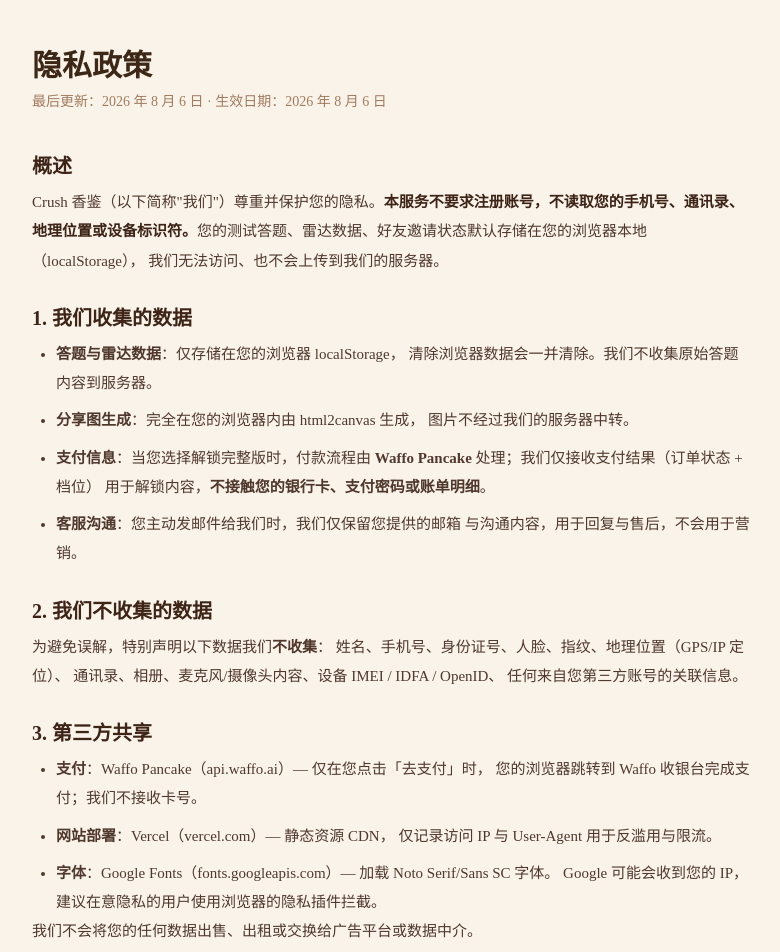
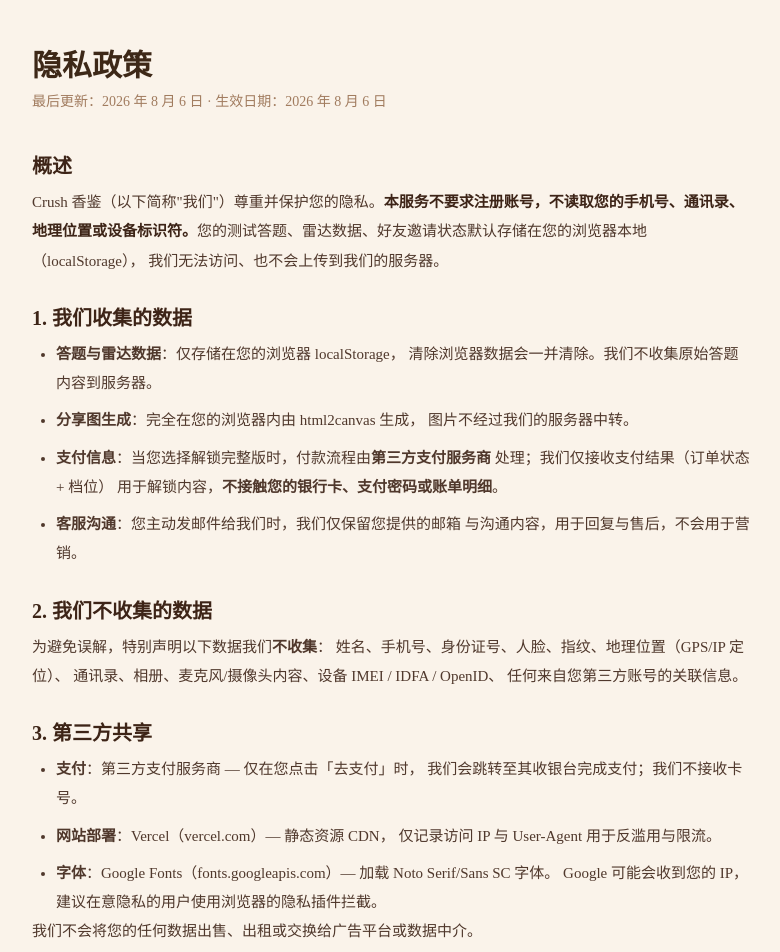
Before and after one commit to Ici17/Crush-Xiangjian, a Next.js app: page /privacy in a window 1280 px wide. Shown: the top 952 px of the page, without its empty margins (248-1028 px from the left). Built offline with nearby package versions, Linux system fonts and the light colour scheme.

Commit message:
sync: app/privacy/page.tsx

```diff
--- a/app/privacy/page.tsx
+++ b/app/privacy/page.tsx
@@ -4,7 +4,7 @@ import Link from "next/link";
 export const metadata: Metadata = {
   title: "隐私政策 | Crush香鉴",
   description:
-    "Crush香鉴 隐私政策。我们不收集账号、不读取手机号，答题与雷达数据存储在您的设备本地，支付由 Waffo 处理。",
+    "Crush香鉴 隐私政策。我们不收集账号、不读取手机号，答题与雷达数据存储在您的设备本地，支付通道由第三方支付服务商处理（即将开放）。",
 };
 
 export default function PrivacyPage() {
@@ -39,7 +39,7 @@ export default function PrivacyPage() {
           </li>
           <li>
             <strong>支付信息</strong>：当您选择解锁完整版时，付款流程由
-            <strong> Waffo Pancake</strong> 处理；我们仅接收支付结果（订单状态 + 档位）
+            <strong>第三方支付服务商</strong> 处理；我们仅接收支付结果（订单状态 + 档位）
             用于解锁内容，<strong>不接触您的银行卡、支付密码或账单明细</strong>。
           </li>
           <li>
@@ -59,8 +59,8 @@ export default function PrivacyPage() {
       <Section title="3. 第三方共享">
         <ul className="list-disc pl-6 space-y-2">
           <li>
-            <strong>支付</strong>：Waffo Pancake（api.waffo.ai）— 仅在您点击「去支付」时，
-            您的浏览器跳转到 Waffo 收银台完成支付；我们不接收卡号。
+            <strong>支付</strong>：第三方支付服务商 — 仅在您点击「去支付」时，
+            我们会跳转至其收银台完成支付；我们不接收卡号。
           </li>
           <li>
             <strong>网站部署</strong>：Vercel（vercel.com）— 静态资源 CDN，
```
